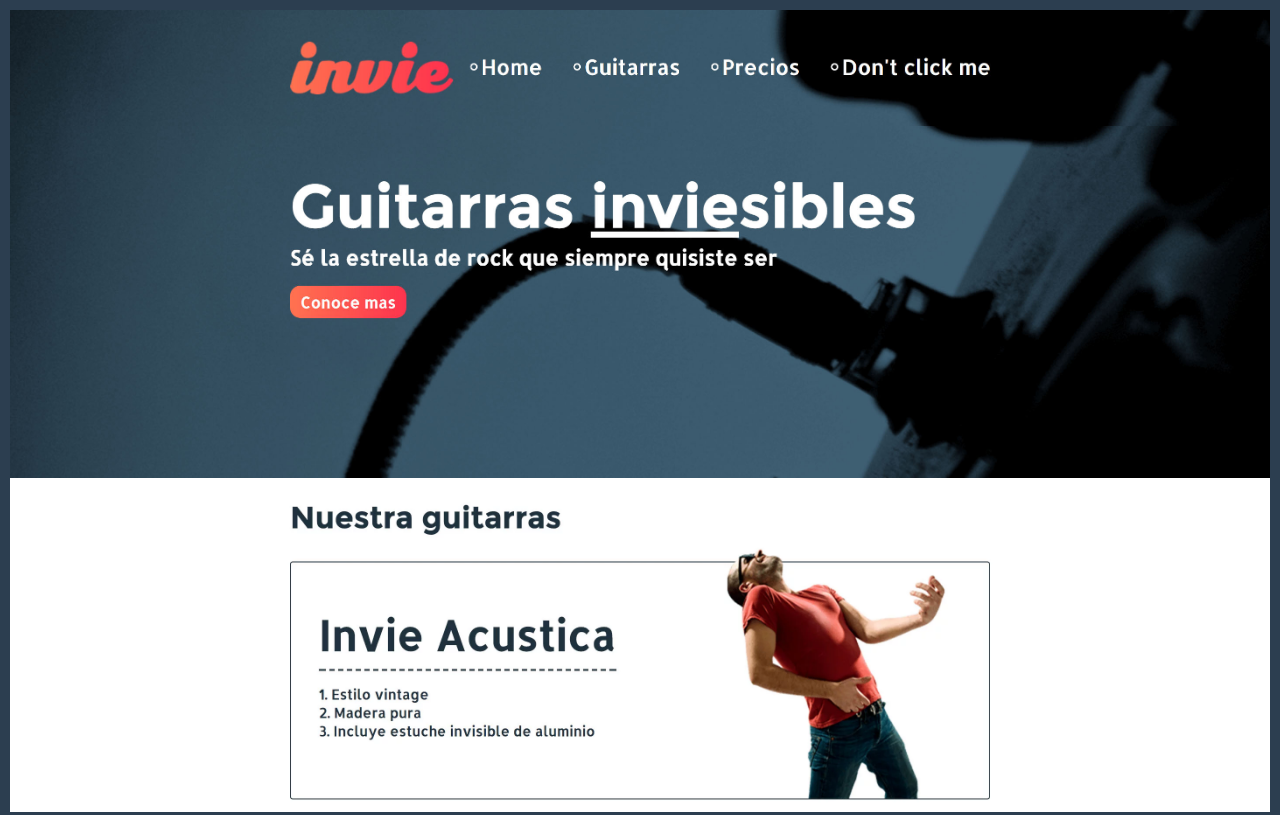
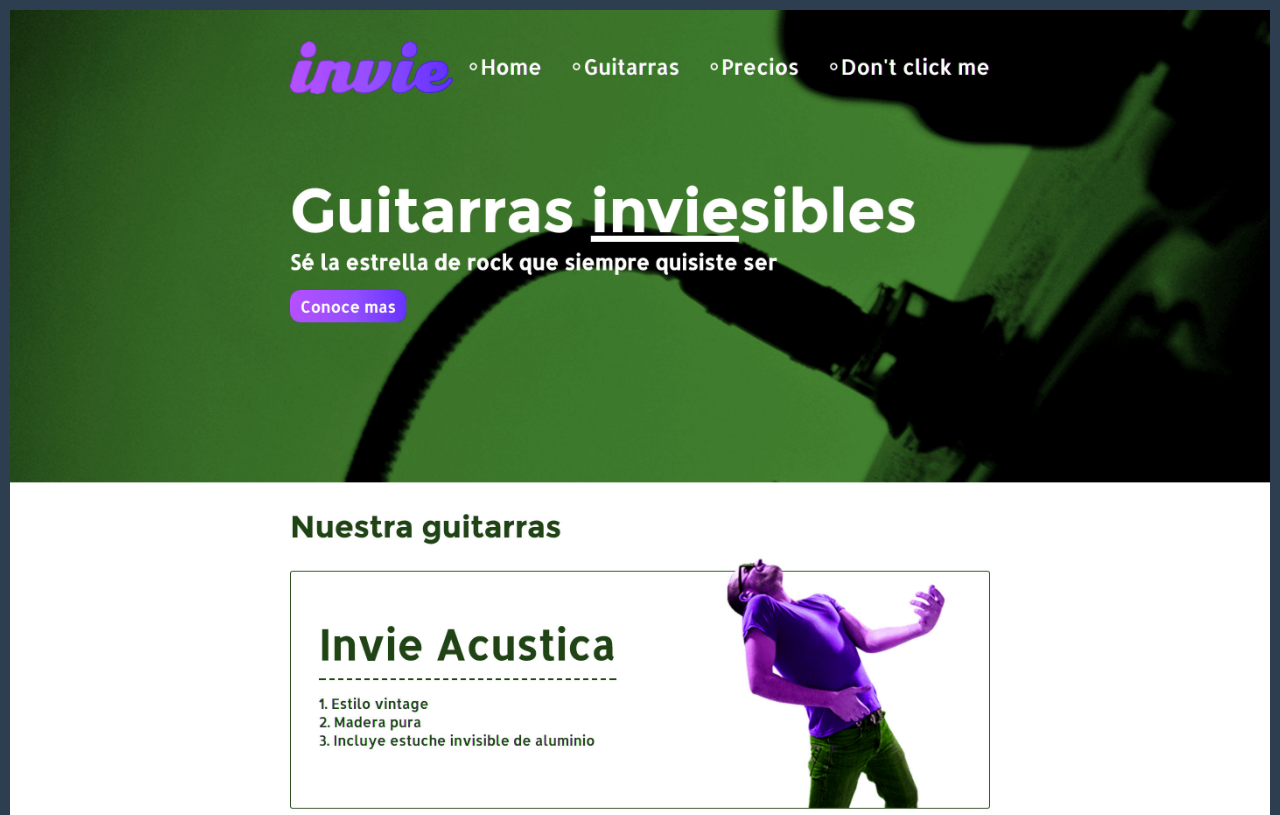
Before and after one commit to PabloFabian/practicaGuitarras, a plain HTML site: page index.html in a window 1280 px wide. Shown: the top 815 px of the page. Drawn offline with Linux system fonts and the light colour scheme.

Commit message:
nueva imagen verde

```diff
--- a/index.html
+++ b/index.html
@@ -19,9 +19,7 @@
   </style>
 </head>
 <body>
-  <img src="header.jpg" alt="">
-  <img src="hero.jpg" alt="">
-  <img src="acustica.jpg" alt="">
+  <img src="invieG.jpg" alt="">
 
 </body>
 </html>
```
Also changed, not shown: invieG.jpg (added).
